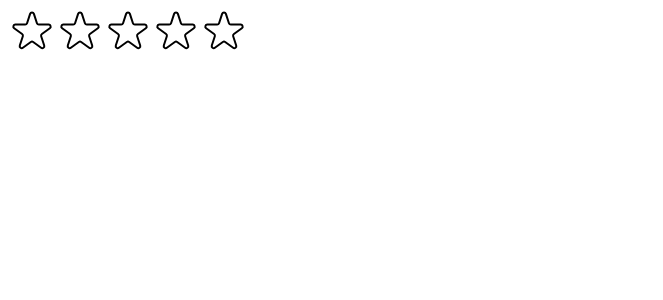
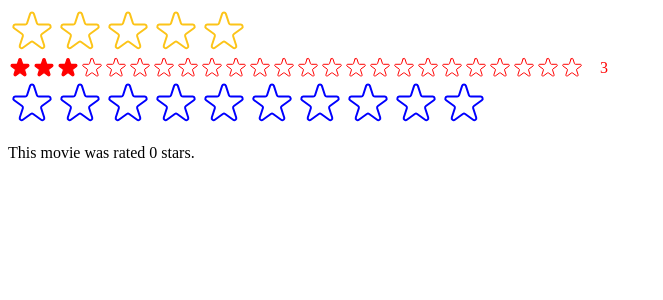
Before and after one commit to LuaanNguyen/popcorn-picks, a React (Create React App) app: page / in a window 1280 px wide. Shown: the top 300 px of the page, without its empty margins (0-663 px from the left). Built offline with nearby package versions, Linux system fonts and the light colour scheme.

Commit message:
Improving Reusability with Props

```diff
--- a/src/StarRating.js
+++ b/src/StarRating.js
@@ -11,20 +11,32 @@
   display: "flex",
 };
 
-const textStyle = {
-  lineHeight: "1",
-  margin: "0",
-};
-
-export default function StarRating({ maxRating = 5 }) {
-  const [rating, setRating] = useState(0);
+export default function StarRating({
+  maxRating = 5,
+  color = "#fcc419",
+  size = 48,
+  className = "",
+  messages = [],
+  defaultRating = 0,
+  onSetRating,
+}) {
+  const [rating, setRating] = useState(defaultRating);
   const [tempRating, setTempRating] = useState(0);
 
   function handleRating(rating) {
     setRating(rating);
+    onSetRating(rating);
   }
+
+  const textStyle = {
+    lineHeight: "1",
+    margin: "0",
+    color,
+    fontSize: `${size / 1.5}px`,
+  };
+
   return (
-    <div style={ContainerStyle}>
+    <div style={ContainerStyle} className={className}>
       <div style={StarContainerStyle}>
         {Array.from({ length: maxRating }, (_, i) => (
           <span>
@@ -34,23 +46,28 @@
               full={tempRating ? tempRating >= i + 1 : rating >= i + 1}
               onHoverIn={() => setTempRating(i + 1)}
               onHoverOut={() => setTempRating(0)}
+              color={color}
+              size={size}
             />
           </span>
         ))}
       </div>
-      <p style={textStyle}>{tempRating || rating || ""}</p>
+      <p style={textStyle}>
+        {messages.length === maxRating
+          ? messages[tempRating ? tempRating - 1 : rating - 1]
+          : tempRating || rating || ""}
+      </p>
     </div>
   );
 }
 
-const starStyle = {
-  width: "48px",
-  height: "48px",
-  display: "block",
-  cursor: "pointer",
-};
-
-function Star({ onRate, full, onHoverIn, onHoverOut }) {
+function Star({ onRate, full, onHoverIn, onHoverOut, color, size }) {
+  const starStyle = {
+    width: `${size}px`,
+    height: `${size}px`,
+    display: "block",
+    cursor: "pointer",
+  };
   return (
     <span
       role="button"
@@ -63,8 +80,8 @@
         <svg
           xmlns="http://www.w3.org/2000/svg"
           viewBox="0 0 20 20"
-          fill="#000"
-          stroke="#000"
+          fill={color}
+          stroke={color}
         >
           <path d="M9.049 2.927c.3-.921 1.603-.921 1.902 0l1.07 3.292a1 1 0 00.95.69h3.462c.969 0 1.371 1.24.588 1.81l-2.8 2.034a1 1 0 00-.364 1.118l1.07 3.292c.3.921-.755 1.688-1.54 1.118l-2.8-2.034a1 1 0 00-1.175 0l-2.8 2.034c-.784.57-1.838-.197-1.539-1.118l1.07-3.292a1 1 0 00-.364-1.118L2.98 8.72c-.783-.57-.38-1.81.588-1.81h3.461a1 1 0 00.951-.69l1.07-3.292z" />
         </svg>
@@ -73,7 +90,7 @@
           xmlns="http://www.w3.org/2000/svg"
           fill="none"
           viewBox="0 0 24 24"
-          stroke="#000"
+          stroke={color}
         >
           <path
             strokeLinecap="round"
--- a/src/index.js
+++ b/src/index.js
@@ -3,11 +3,34 @@
 // import "./index.css";
 import App from "./App";
 import StarRating from "./StarRating";
+import { useState } from "react";
+
+function Test() {
+  const [movieRating, setMovieRating] = useState(0);
+
+  return (
+    <div>
+      <StarRating color="blue" maxRating={10} onSetRating={setMovieRating} />
+      <p>This movie was rated {movieRating} stars.</p>
+    </div>
+  );
+}
 
 const root = ReactDOM.createRoot(document.getElementById("root"));
 root.render(
   <React.StrictMode>
     {/* <App /> */}
-    <StarRating maxRating={5} />
+    <StarRating
+      maxRating={5}
+      messages={["Terrible", "Bad", "Okay", "Good", "Amazing!"]}
+    />
+    <StarRating
+      maxRating={24}
+      color="red"
+      size={24}
+      className="test"
+      defaultRating="3"
+    />
+    <Test />
   </React.StrictMode>
 );
```
